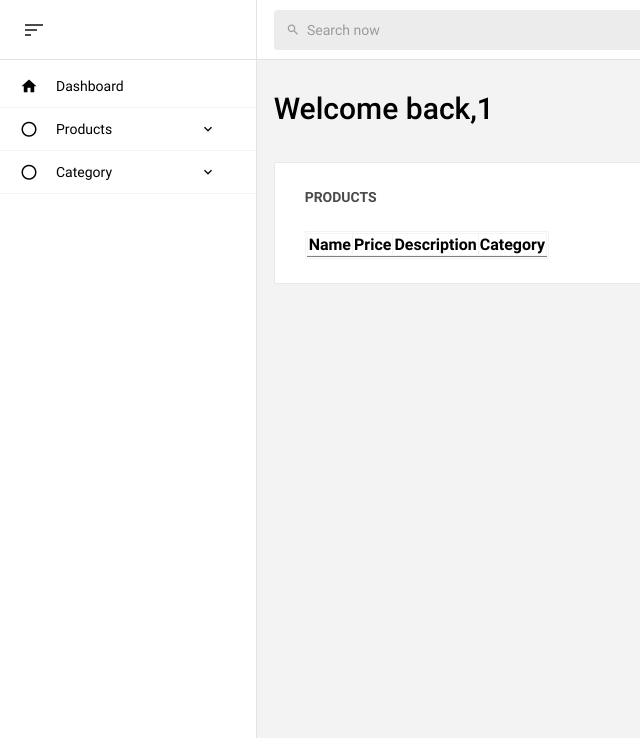
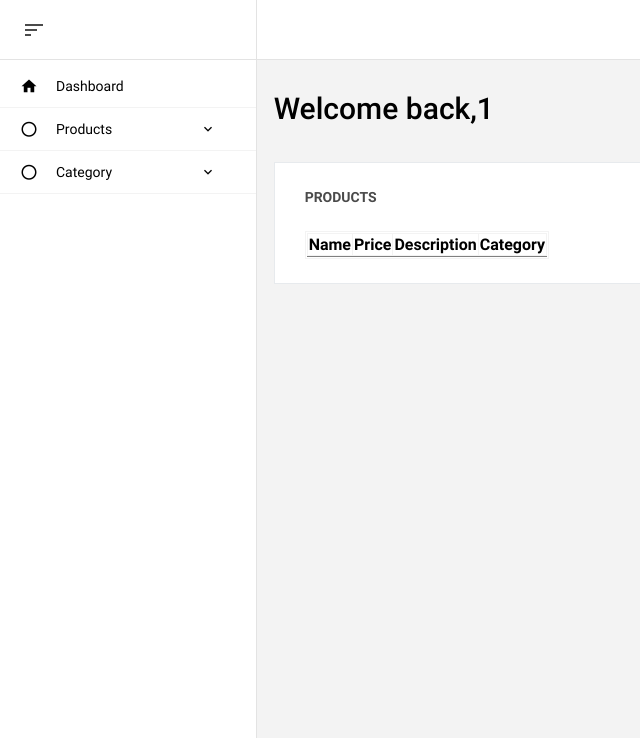
Before and after one commit to zygarde1023/apiwebzbc, a PHP site: page /?username=1 in a window 1280 px wide. Shown: the top 738 px of the page, without its empty margins (0-640 px from the left). Run offline with PHP 8.4, Linux system fonts and the light colour scheme; data that the repository does not hold is empty.

Commit message:
Update template.php

```diff
--- a/template.php
+++ b/template.php
@@ -36,11 +36,6 @@ $username = $_GET['username'];
           <li class="nav-item nav-search d-none d-lg-block w-100">
             <div class="input-group">
               <div class="input-group-prepend">
-                <span class="input-group-text" id="search">
-                  <i class="mdi mdi-magnify"></i>
-                </span>
-              </div>
-              <input type="text" class="form-control" placeholder="Search now" aria-label="search" aria-describedby="search">
             </div>
           </li>
         </ul>
```
